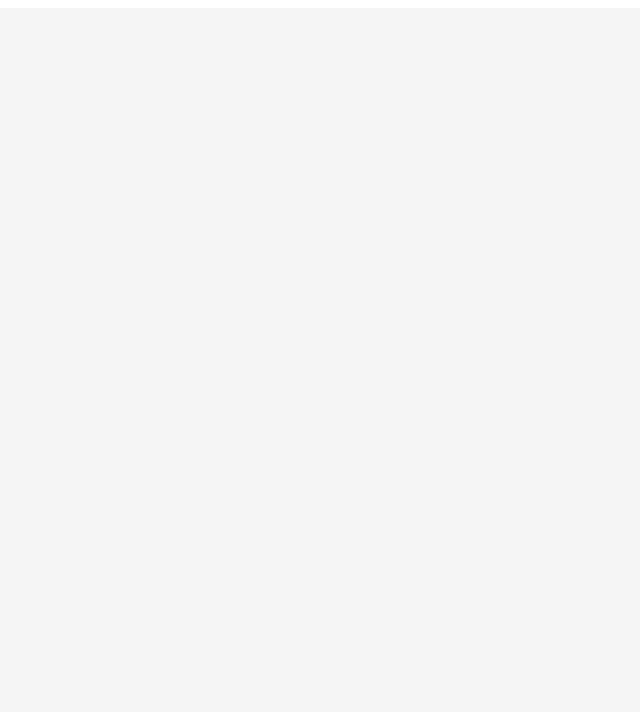
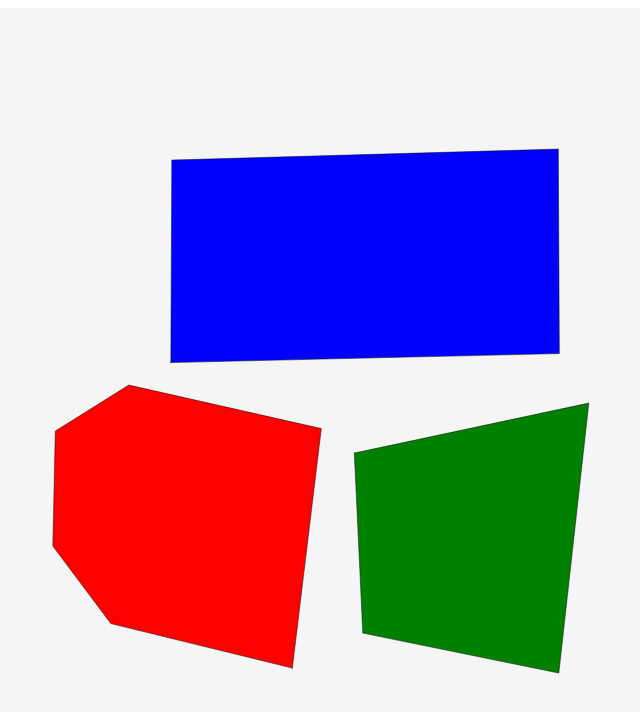
Before and after one commit to ilkutkutlar/vue-geojson-regions-map, a Vue app: page / in a window 1280 px wide. Shown: the top 712 px of the page, without its empty margins (311-951 px from the left). Built offline with nearby package versions, Linux system fonts and the light colour scheme.

Commit message:
add option to pass custom view to RegionsMap

```diff
--- a/dev/App.vue
+++ b/dev/App.vue
@@ -1,4 +1,6 @@
 <script lang="ts">
+import View from "ol/View";
+
 export default {
   data() {
     return {
@@ -14,6 +16,15 @@ export default {
         ["two", "#008000"],
         ["three", "#0000FF"],
       ]);
+    },
+    customView() {
+      return new View({
+        center: [618938, 691310],
+        minZoom: 9,
+        zoom: 10,
+        maxZoom: 11,
+        extent: [484514, 613274, 760505, 772324],
+      });
     },
   },
   methods: {
@@ -41,6 +52,7 @@ export default {
     :selected-region-id="selectedRegionId"
     :region-colours="regionColours"
     :geo-json-file-path="geoJsonFilePath"
+    :custom-view="customView"
     @region-single-click="selectRegion"
     @region-pointer-move="highlightRegion"
   />
--- a/src/RegionsMap.vue
+++ b/src/RegionsMap.vue
@@ -35,6 +35,10 @@ export default {
     theme: {
       type: String,
       default: "light",
+    },
+    customView: {
+      type: View,
+      default: undefined,
     },
   },
   emits: ["regionPointerMove", "regionSingleClick", "update:highlightedRegionId"],
@@ -107,12 +111,15 @@ export default {
   },
   mounted() {
     this.regionsLayer = this.createRegionsLayer();
-    this.view = new View({
-      center: [0, 0],
-      minZoom: 7,
-      zoom: 7,
-      maxZoom: 11,
-    });
+    this.view =
+      this.customView ??
+      new View({
+        center: [0, 0],
+        minZoom: 7,
+        zoom: 7,
+        maxZoom: 11,
+      });
+
     this.map = new OpenLayersMap({
       layers: [this.regionsLayer],
       target: "map",
```
